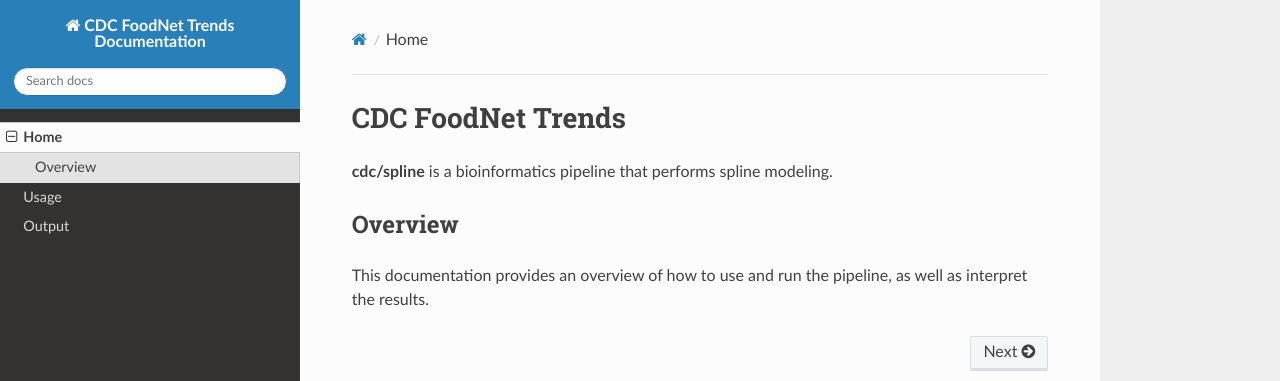
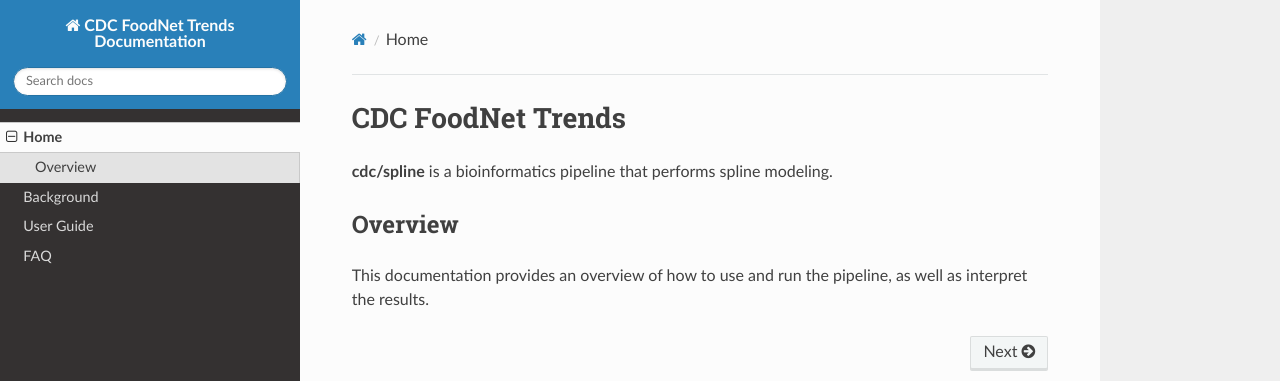
Before and after one commit to CDCgov/FoodNetTrends, an MkDocs documentation site: the page built from docs/index.md, in a window 1280 px wide. Shown: the top 381 px of the page. Built offline with MkDocs 1.6.1, drawn with Linux system fonts in a browser that asks for light colours; nearby versions of some CDN libraries.

Commit message:
Update mkdocs.yaml

```diff
--- a/mkdocs.yaml
+++ b/mkdocs.yaml
@@ -1,6 +1,7 @@
 site_name: "CDC FoodNet Trends Documentation"
 nav:
   - Home: index.md
-  - Usage: usage.md
-  - Output: output.md
+  - Background: background.md
+  - User Guide: user_guide.md
+  - FAQ: faq.md
 theme: readthedocs
```
